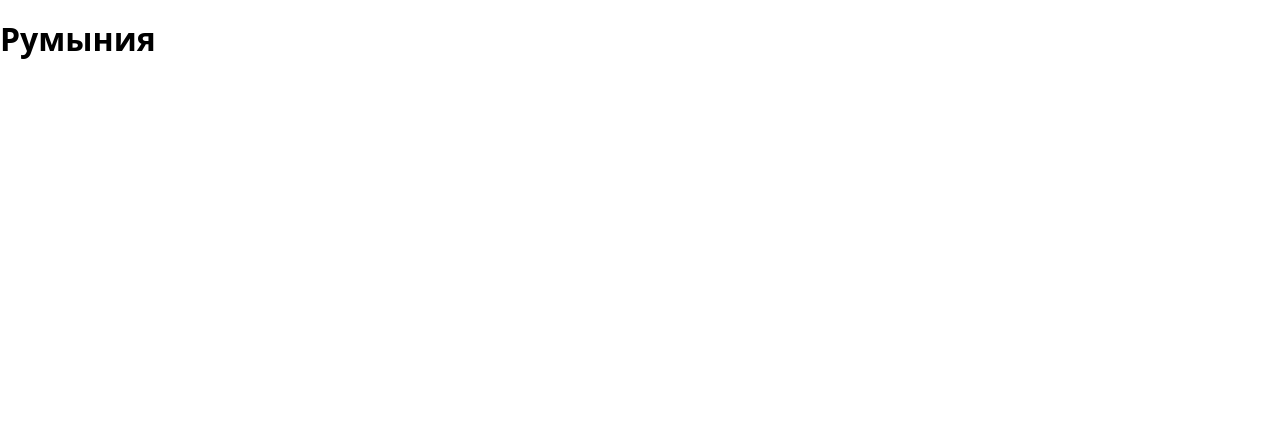
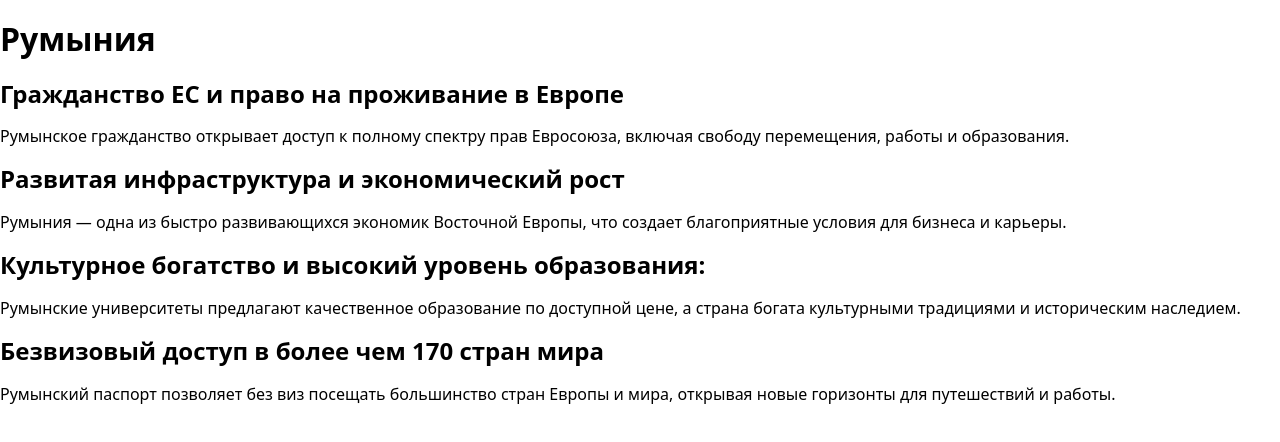
Before and after one commit to galka-travinskaya/migration, a plain HTML site: page Files/ru/pageRomania.html in a window 1280 px wide. Drawn offline with nearby package versions, Linux system fonts and the light colour scheme.

Commit message:
add pages

```diff
--- a/Files/ru/pageRomania.html
+++ b/Files/ru/pageRomania.html
@@ -10,6 +10,30 @@
 <body>
     <main>
         <h1>Румыния</h1>
+        <h2>
+            Гражданство ЕС и право на проживание в Европе
+        </h2>
+        <p>
+            Румынское гражданство открывает доступ к полному спектру прав Евросоюза, включая свободу перемещения, работы и образования.
+        </p>
+        <h2>
+            Развитая инфраструктура и экономический рост
+        </h2>
+        <p>
+            Румыния — одна из быстро развивающихся экономик Восточной Европы, что создает благоприятные условия для бизнеса и карьеры.
+        </p>
+        <h2>
+            Культурное богатство и высокий уровень образования:
+        </h2>
+        <p>
+            Румынские университеты предлагают качественное образование по доступной цене, а страна богата культурными традициями и историческим наследием.
+        </p>
+        <h2>
+            Безвизовый доступ в более чем 170 стран мира
+        </h2>
+        <p>
+            Румынский паспорт позволяет без виз посещать большинство стран Европы и мира, открывая новые горизонты для путешествий и работы.
+        </p>
     </main>
 </body>
 </html>
--- a/css/common.css
+++ b/css/common.css
@@ -42,10 +42,7 @@ ul {
     left: 0;
     width: 100%;
     min-height: 79px;
-    background-color: var(--background-accordion-hover-color);
-    /* background-color: var(--background-header-color); */
-    /* background-color: rgba(238, 229, 229, 0.279); */
-
+    background-color: var(--background-section-color);
 }
 
 .logo {
@@ -56,6 +53,7 @@ ul {
     display: flex;
     align-items: center;
 }
+
 /* .site-nav */
 
 .site-nav > li {
```
Also changed, not shown: Files/ru/index.html (+1 -1 lines), Files/ru/pageBulgary.html (+24 -0 lines), Files/ru/pageMoldova.html (+23 -0 lines), images/symbol-defs.svg.
